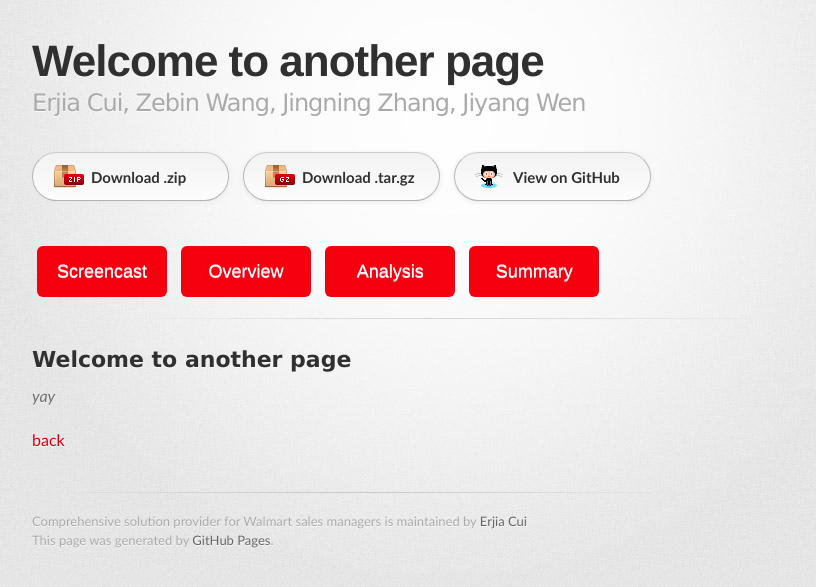
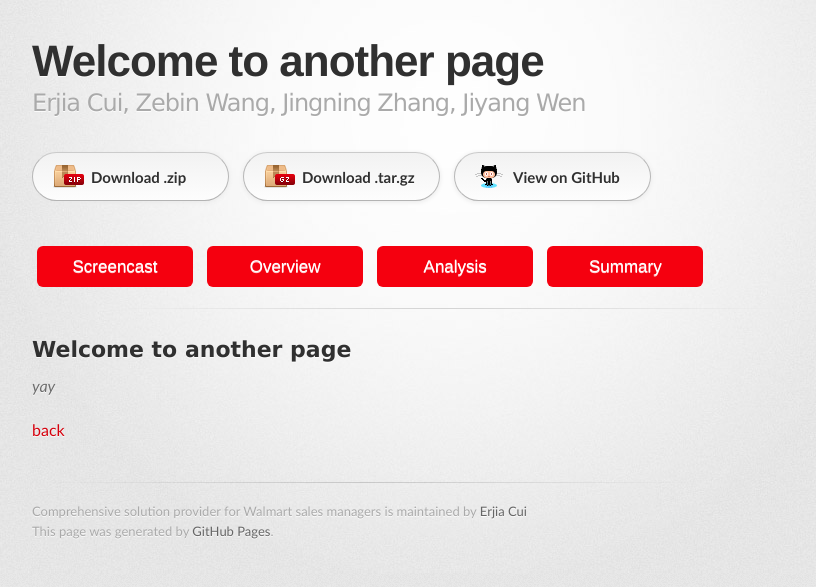
Before and after one commit to churchillcui/ads_retail, a Jekyll site: the page built from another-page.md, in a window 1280 px wide. Shown: the top 587 px of the page, without its empty margins (192-1008 px from the left). Built offline with Jekyll 4.4.1, drawn with Linux system fonts in a browser that asks for light colours; some web fonts are replaced; our own code applies the rules of GitHub Pages for plain Markdown files.

Commit message:
Update jekyll-theme-tactile.scss

```diff
--- a/_sass/jekyll-theme-tactile.scss
+++ b/_sass/jekyll-theme-tactile.scss
@@ -163,10 +163,10 @@ a.bt {
   border: none;
   color: #FFFFFF;
   text-align: center;
-  font-size: 18px;
+  font-size: 17px;
   font-family: Helvetica, Arial, serif;
-  padding: 12px 5px 12px 5px;
-  width: 120px;
+  padding: 8px 8px 8px 8px;
+  width: 140px;
   transition: all 0.5s;
   cursor: pointer;
   margin: 5px;
```
